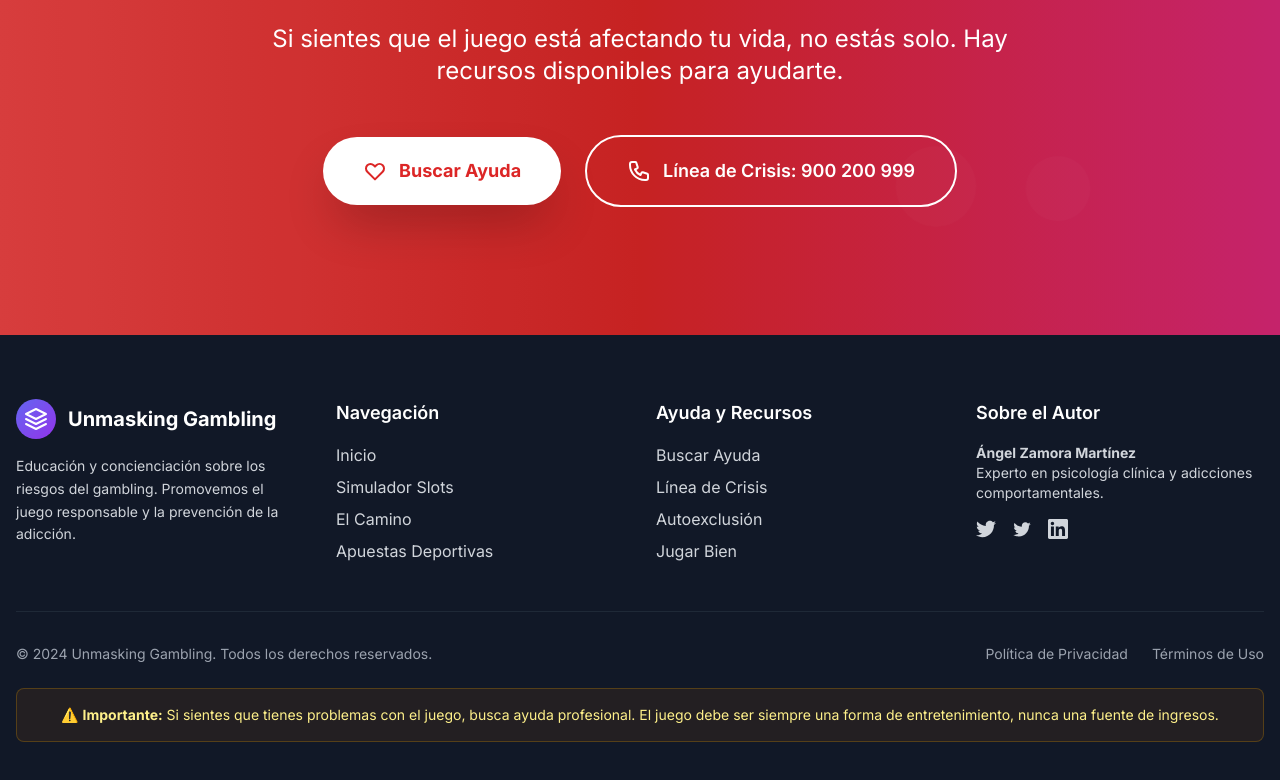
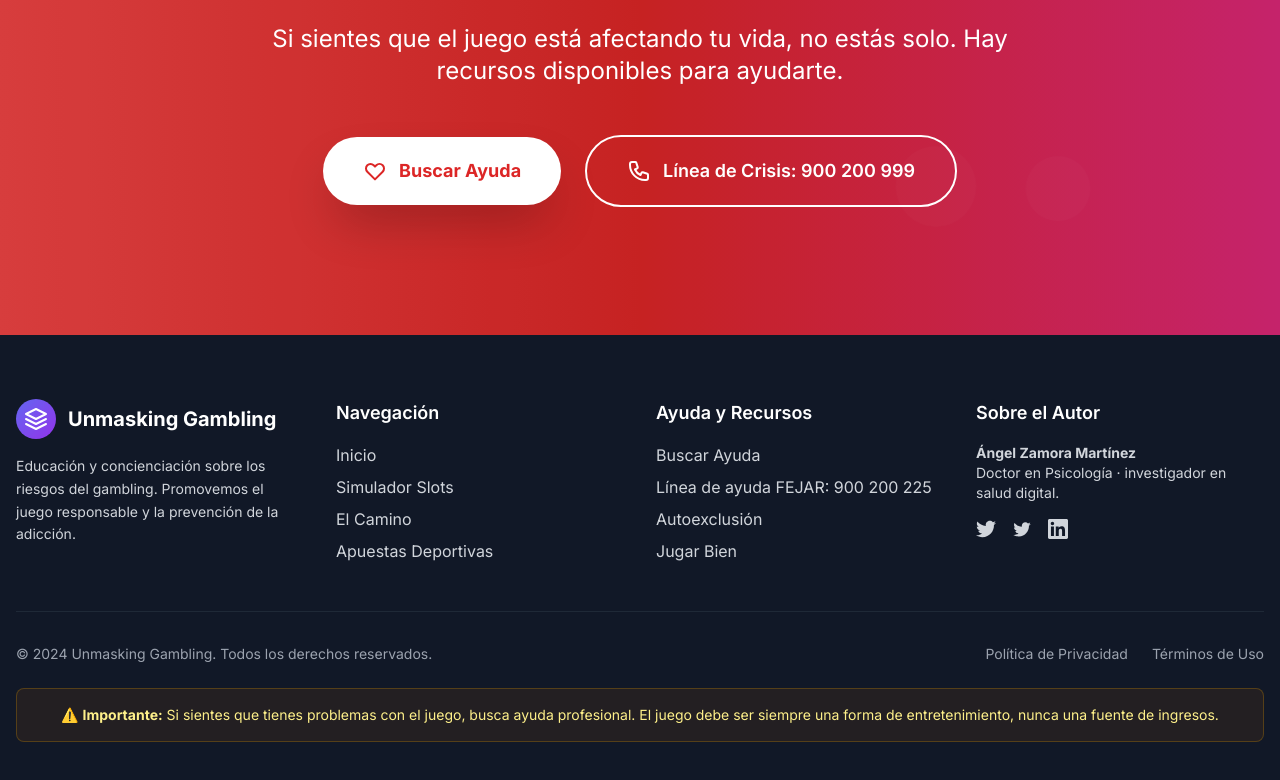
Before and after one commit to zamora16/unmasking-gambling, an Astro site: page / in a window 1280 px wide. Shown: the part 2757-3537 px from the top of the page. Built offline with nearby package versions, Linux system fonts and the light colour scheme; Astro itself is replaced by a stand-in of ours.

Commit message:
Fix helpline number (900 200 999 is not a gambling line) and author description

```diff
--- a/src/components/layout/Footer.astro
+++ b/src/components/layout/Footer.astro
@@ -45,7 +45,7 @@ import { getUrl, getExternalLink } from '../../utils/links';
         <h3 class="text-lg font-semibold mb-4">Ayuda y Recursos</h3>
         <ul class="space-y-2">
           <li><a href={getUrl('/ayuda')} class="text-gray-300 hover:text-white transition-colors duration-200">Buscar Ayuda</a></li>
-          <li><a href="tel:900200999" class="text-gray-300 hover:text-white transition-colors duration-200">Línea de Crisis</a></li>
+          <li><a href="tel:900200225" class="text-gray-300 hover:text-white transition-colors duration-200">Línea de ayuda FEJAR: 900 200 225</a></li>
           <li><a href={getExternalLink('spain', 'autoexclusion')} target="_blank" class="text-gray-300 hover:text-white transition-colors duration-200">Autoexclusión</a></li>
           <li><a href={getExternalLink('spain', 'rgiaj')} target="_blank" class="text-gray-300 hover:text-white transition-colors duration-200">Jugar Bien</a></li>
         </ul>
@@ -56,7 +56,7 @@ import { getUrl, getExternalLink } from '../../utils/links';
         <h3 class="text-lg font-semibold mb-4">Sobre el Autor</h3>
         <p class="text-gray-300 text-sm mb-4">
           <strong>Ángel Zamora Martínez</strong><br />
-          Experto en psicología clínica y adicciones comportamentales.
+          Doctor en Psicología · investigador en salud digital.
         </p>
         <div class="flex space-x-4">
           <a href={getExternalLink('social', 'twitter')} class="text-gray-300 hover:text-white transition-colors duration-200">
```
